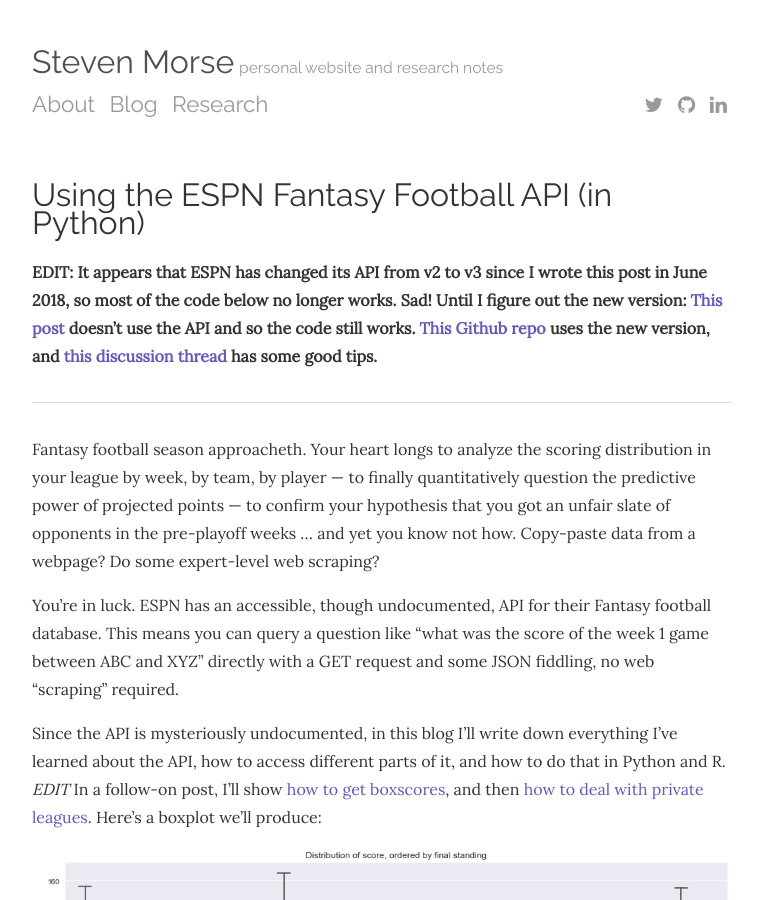
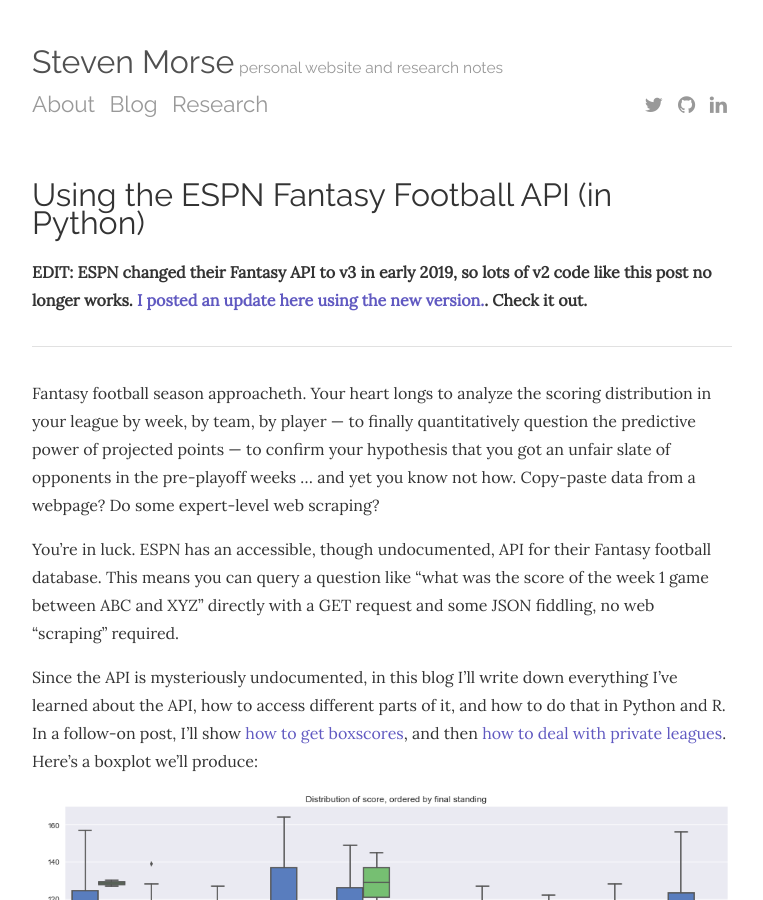
Before and after one commit to stmorse/stmorse.github.io, a Jekyll site: the page built from _posts/2018-06-28-espn-fantasy-python.md, in a window 1280 px wide and 900 px high. Shown: the whole window, without its empty margins (258-1021 px from the left). Built offline with Jekyll 4.4.1, drawn with Linux system fonts in a browser that asks for light colours; nearby versions of some CDN libraries.

Commit message:
transfer links on old posts

```diff
--- a/_posts/2018-06-28-espn-fantasy-python.md
+++ b/_posts/2018-06-28-espn-fantasy-python.md
@@ -6,7 +6,7 @@
 tags: [projects, football, python, R]
 ---
 
-**EDIT: It appears that ESPN has changed its API from v2 to v3 since I wrote this post in June 2018, so most of the code below no longer works. Sad!  Until I figure out the new version: [This post](https://stmorse.github.io/journal/espn-fantasy-3-python.html) doesn't use the API and so the code still works. [This Github repo](https://github.com/cwendt94/ff-espn-api) uses the new version, and [this discussion thread](https://github.com/mkreiser/ESPN-Fantasy-Football-API/issues/95) has some good tips.**
+**EDIT: ESPN changed their Fantasy API to v3 in early 2019, so lots of v2 code like this post no longer works. [I posted an update here using the new version.](https://stmorse.github.io/journal/espn-fantasy-v3.html).  Check it out.**
 
 <hr>
 
@@ -14,7 +14,7 @@
 
 You're in luck.  ESPN has an accessible, though undocumented, API for their Fantasy football database.  This means you can query a question like "what was the score of the week 1 game between ABC and XYZ" directly with a GET request and some JSON fiddling, no web "scraping" required.
 
-Since the API is mysteriously undocumented, in this blog I'll write down everything I've learned about the API, how to access different parts of it, and how to do that in Python and R.  *EDIT* In a follow-on post, I'll show [how to get boxscores](https://stmorse.github.io/journal/espn-fantasy-2-python.html), and then [how to deal with private leagues](https://stmorse.github.io/journal/espn-fantasy-3-python.html).  Here's a boxplot we'll produce:
+Since the API is mysteriously undocumented, in this blog I'll write down everything I've learned about the API, how to access different parts of it, and how to do that in Python and R.  In a follow-on post, I'll show [how to get boxscores](https://stmorse.github.io/journal/espn-fantasy-2-python.html), and then [how to deal with private leagues](https://stmorse.github.io/journal/espn-fantasy-3-python.html).  Here's a boxplot we'll produce:
 
 <img align="center" width="100%" src="{{ site.github.url }}/images/fantasy_boxplot.png" alt="Boxplot of Fantasy scores">
 
```
Also changed, not shown: _posts/2018-08-01-espn-fantasy-2-python.md (+1 -1 lines), _posts/2018-08-02-espn-fantasy-3-python.md (+3 -1 lines).
